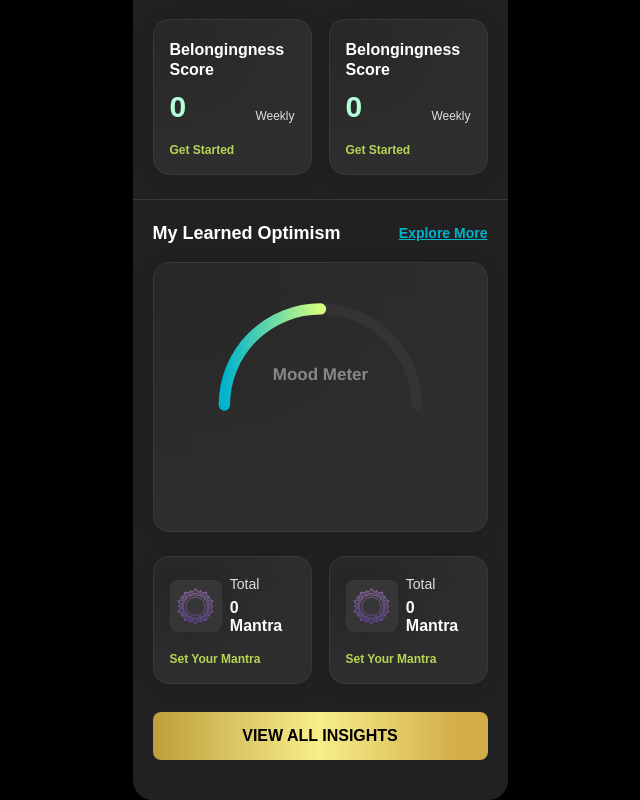
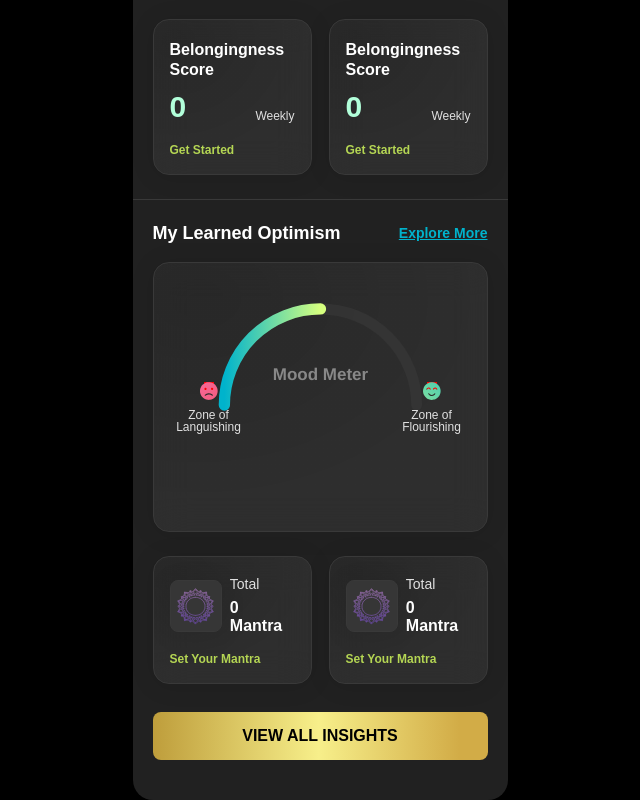
Before and after one commit to kush-x7/mindpeers-userInsight, a React (Vite) app: page / in a window 1280 px wide. Shown: the part 706-1506 px from the top of the page, without its empty margins (320-960 px from the left). Built offline with nearby package versions, Linux system fonts and the light colour scheme.

Commit message:
first screen done

```diff
--- a/src/ChartComponents/SingleRaidalBar/SingleRadialBar.tsx
+++ b/src/ChartComponents/SingleRaidalBar/SingleRadialBar.tsx
@@ -1,6 +1,8 @@
 import { useState } from "react";
 import ReactApexChart from "react-apexcharts";
 import "./singleGraphCard.css";
+import sadEmoji from "../../svg/sad-icon.svg";
+import happyEmoji from "../../svg/happy-emoji.svg";
 
 const SingleRadialBar = () => {
   const [series, setSeries] = useState([50]);
@@ -83,6 +85,7 @@ const SingleRadialBar = () => {
     stroke: {
       lineCap: "round",
     },
+
     labels: ["Mood Meter"],
 
     // grid: {
@@ -99,6 +102,14 @@ const SingleRadialBar = () => {
           <ReactApexChart options={options} series={series} type="radialBar" />
         </div>
       </div>
+      <div className="starting-emoji emoji-text-container">
+        <img src={sadEmoji} alt="sad-emoji" />
+        <div className="emoji-text">Zone of Languishing</div>
+      </div>
+      <div className="ending-emoji emoji-text-container">
+        <img src={happyEmoji} alt="sad-emoji" />
+        <div className="emoji-text">Zone of Flourishing</div>
+      </div>
     </div>
   );
 };
--- a/src/ChartComponents/SingleRaidalBar/singleGraphCard.css
+++ b/src/ChartComponents/SingleRaidalBar/singleGraphCard.css
@@ -2,4 +2,41 @@
   display: flex;
   justify-content: center;
   align-items: center;
+
+  position: relative;
 }
+
+.emoji-text-container {
+  position: absolute;
+  background-color: red;
+  width: 10px;
+  height: 10px;
+
+  display: flex;
+  flex-direction: column;
+  align-items: center;
+  gap: 9px;
+
+  transform: translateY(-100%);
+
+  text-align: center;
+}
+
+.starting-emoji {
+  left: 30px;
+}
+
+.ending-emoji {
+  right: 30px;
+}
+
+.emoji-text {
+  font-weight: 500;
+  font-size: 12px;
+  line-height: 12px;
+  /* or 100% */
+
+  text-align: center;
+
+  color: #e1e1e1;
+}
```
Also changed, not shown: src/svg/happy-emoji.svg (added), src/svg/sad-icon.svg (added).
